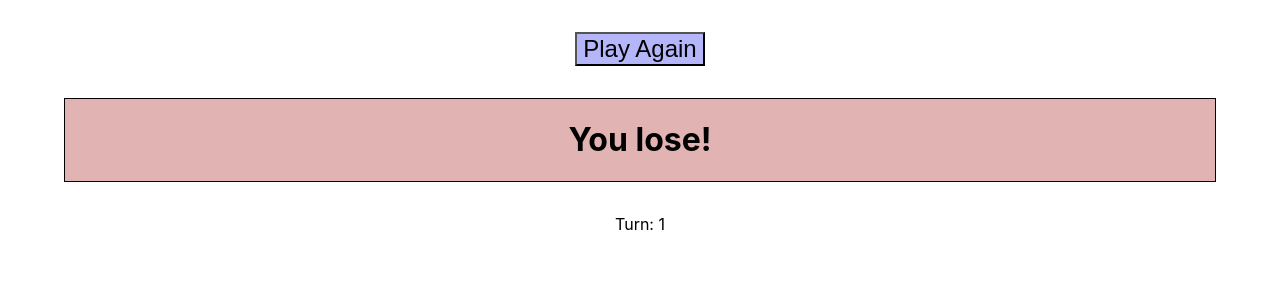
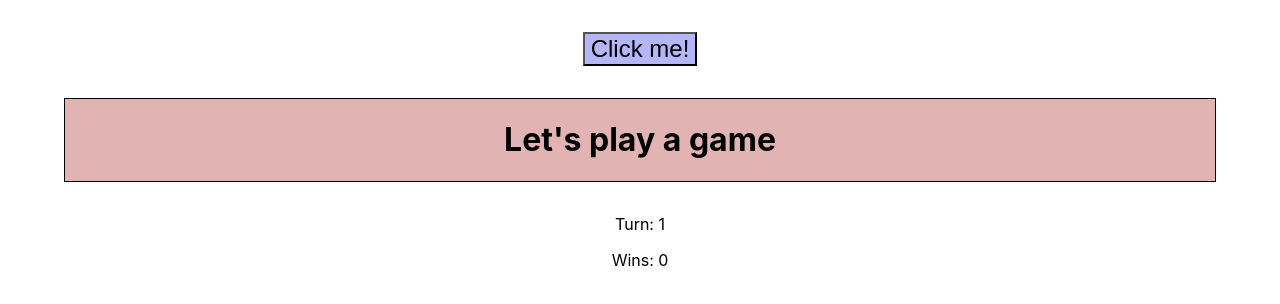
Before and after one commit to MDBoticano/game-of-chance, a React (Create React App) app: page / in a window 1280 px wide. Shown: the top 304 px of the page. Built offline with nearby package versions, Linux system fonts and the light colour scheme.

Commit message:
Win counter implemented via click handler

```diff
--- a/src/GameOfChance.js
+++ b/src/GameOfChance.js
@@ -7,27 +7,60 @@ class GameOfChance extends React.Component {
   constructor(props) {
     super(props);
     this.state = {
-      counter: 1
+      playState: "Click me!",
+      expression: null,
+      counter: 1,
+      wins: 0
     }
     this.handleClick = this.handleClick.bind(this);
+    this.newBool = this.newBool.bind(this);
+    this.updateWins = this.updateWins.bind(this);
   }
+
   handleClick() {
+    console.log("Click handling...");
+    let expression = this.newBool();
+
+    // You've heard of ternary, what about unary?
+    // "(+ expression)"" converts boolean into int using unary
     this.setState({
-      counter: this.state.counter + 1 // change code here
+      playState: 'Play again!',
+      expression: expression,
+      counter: this.state.counter + 1,
+      wins: this.state.wins + (+ expression)
     });
   }
+
+  updateWins(bool) {
+    if(bool) {
+      this.setState({
+        wins: this.state.wins + 1
+      })
+    }
+  }
+
+  newBool() {
+    let newBool = Math.random() > .5;
+    console.log("newBool: " + newBool);
+    return newBool;
+  }
+
   render() {
     console.log("GOC Render");
-    let expression = Math.random() > .5; // change code here
-    console.log(expression); // boolean
+    // let expression = Math.random() > .5; // change code here
+    // console.log(expression); // boolean
+
+
+    // let expression = this.newBool();
+
     return (
       <div className="gameOfChance">
-        <button onClick={this.handleClick}>Play Again</button>
+        <button onClick={this.handleClick}>{this.state.playState}</button>
         { /* change code below this line */ }
-        {/* {expression ? <Results fiftyFifty="You win!"/> : <Results fiftyFifty="You lose!"/> } */}
-        <Results fiftyFifty={expression} />
+        <Results fiftyFifty={this.state.expression} />
         { /* change code above this line */ }
         <p>{'Turn: ' + this.state.counter}</p>
+        <p>Wins: {this.state.wins}</p>
       </div>
     );
   }
--- a/src/Results.js
+++ b/src/Results.js
@@ -5,16 +5,7 @@ import './Results.css';
 class Results extends React.Component {
   constructor(props) {
     super(props);
-    this.state = {
-      fiftyFifty: this.props.fiftyFifty
-    }
   }
-
-
-  componentDidMount() {
-    console.log("Results: " + (this.state.fiftyFifty));
-  }
-
 
   render() {
     return (
@@ -22,8 +13,9 @@ class Results extends React.Component {
         <h1>
         {
           /* change code here */
-          // this.props.fiftyFifty
-          this.props.fiftyFifty ? "You win!" : "You lose!"
+          this.props.fiftyFifty === null ? "Let's play a game"
+          : this.props.fiftyFifty ? "You win!"
+          : "You lose!"
         }
         </h1>
       </div>
```
